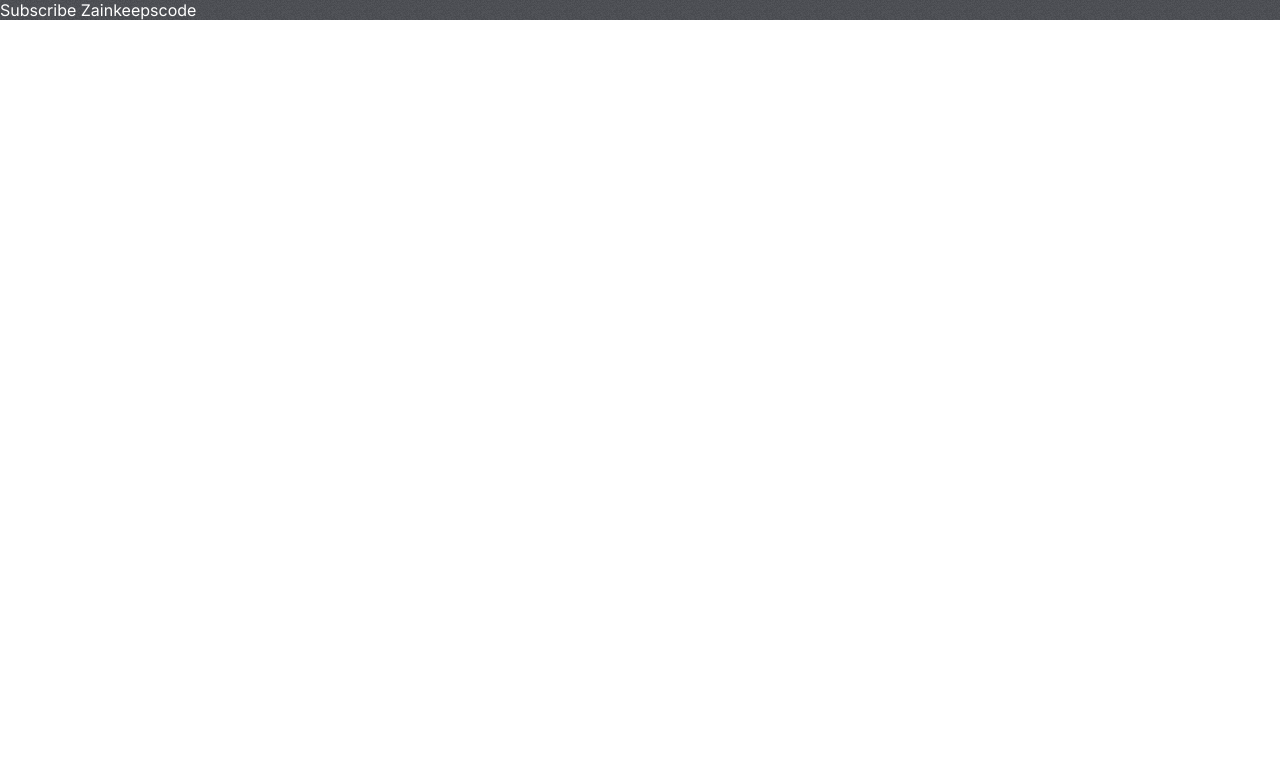
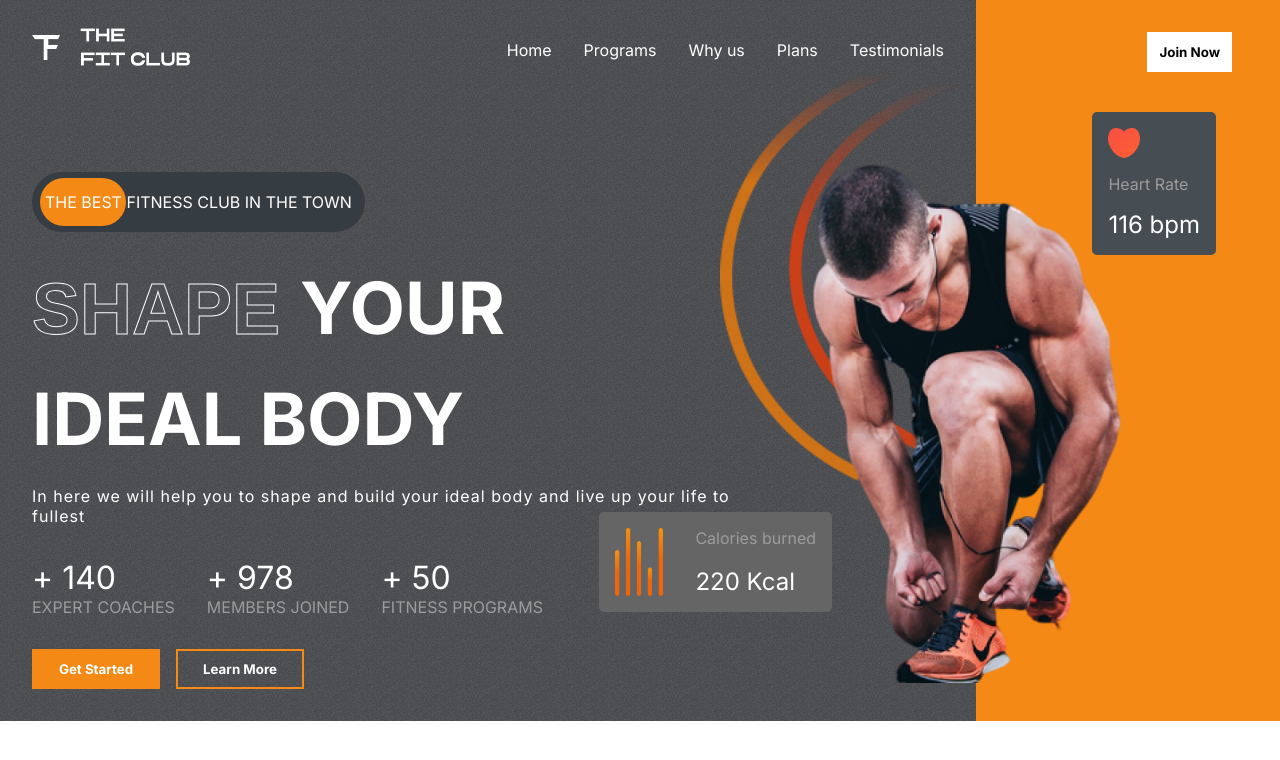
Before and after one commit to frederick486/FITCLUB, a React (Create React App) app in the folder FitClub-Starter/: page / in a window 1280 px wide. Shown: the top 760 px of the page. Built offline with nearby package versions, Linux system fonts and the light colour scheme.

Commit message:
Composants <Header/> et <Hero/>

```diff
--- a/FitClub-Starter/src/App.css
+++ b/FitClub-Starter/src/App.css
@@ -21,3 +21,25 @@
 ::-webkit-scrollbar{
   display: none;
 }
+
+.stroke-text {
+  color: transparent;
+  font-family: Arial, Helvetica, sans-serif;
+  -webkit-text-stroke-width: 1px;
+  -webkit-text-stroke-color: white;
+}
+
+.btn {
+  background-color: white;
+  padding: 0.5rem;
+  font-weight: bold;
+  border: 4px solid transparent;
+  transition: 300ms all;
+  display: flex;
+  align-items: center;
+  justify-content: center;
+}
+
+.btn:hover {
+  cursor: pointer;
+}
--- a/FitClub-Starter/src/App.js
+++ b/FitClub-Starter/src/App.js
@@ -1,8 +1,9 @@
 import './App.css';
+import Hero from './components/Hero/Hero';
 function App() {
   return (
     <div className="App">
-          <span style={{color: 'white'}}>Subscribe Zainkeepscode</span>
+      <Hero/>
     </div>
   );
 }
--- /dev/null
+++ b/FitClub-Starter/src/components/Header/Header.css
@@ -0,0 +1,24 @@
+.header {
+    display: flex;
+    justify-content: space-between;
+}
+
+.logo {
+    width: 10rem;
+    height: 3rem;
+}
+
+.header-menu {
+    list-style: none;
+    display: flex;
+    gap: 2rem;
+    color: white;
+}
+
+.header-menu>li {
+    cursor: pointer;
+}
+
+.header-menu>li:hover {
+    color: var(--orange);
+}
--- /dev/null
+++ b/FitClub-Starter/src/components/Header/Header.jsx
@@ -0,0 +1,22 @@
+import React from 'react'
+import './Header.css'
+import Logo from '../../assets/logo.png'
+
+const Header = () => {
+  return (
+    <div className='header'>
+      <img src={Logo} alt="" className='logo' />
+
+      <ul className='header-menu'>
+        <li>Home</li>
+        <li>Programs</li>
+        <li>Why us</li>
+        <li>Plans</li>
+        <li>Testimonials</li>
+      </ul>
+
+    </div>
+  )
+}
+
+export default Header
--- /dev/null
+++ b/FitClub-Starter/src/components/Hero/Hero.css
@@ -0,0 +1,187 @@
+.hero {
+    display: flex;
+    justify-content: space-between;
+}
+
+.left-h {
+    padding: 2rem;
+    padding-top: 1.5rem;
+    flex:3;
+    display: flex;
+    gap:2rem;
+    flex-direction: column;
+}
+
+.right-h {
+    flex:1;
+    position: relative;
+    background-color: var(--orange);
+}
+
+.the-best-add {
+    margin-top: 4rem;
+    background-color: #363d42;
+    border-radius: 4rem;
+    width: fit-content;
+    padding: 20px 13px;
+    text-transform: uppercase;
+    color: white;
+    position: relative;
+    display: flex;
+    align-items: center;
+    justify-content: flex-start;
+}
+
+.the-best-add>span {
+    z-index: 2;
+}
+
+.the-best-add>div {
+    position: absolute;
+    background-color: var(--orange);
+    width: 5.4rem;
+    height: 80%;
+    left: 8px;
+    border-radius: 3rem;
+    z-index: 1;
+}
+
+.hero-text {
+    display: flex;
+    flex-direction: column;
+    gap: 1.5rem;
+    text-transform: uppercase;
+    font-size: 4.5rem;
+    font-weight: bold;
+    color: white;
+    text-overflow: inherit;
+}
+
+.hero-text>div:nth-of-type(3) {
+    font-size: 1rem;
+    font-weight: 200;
+    text-transform: none;
+    letter-spacing: 1px;
+    width: 80%;
+}
+
+.figures {
+    display: flex;
+    gap: 2rem;
+}
+
+.figures>div {
+    display: flex;
+    flex-direction: column;
+}
+
+.figures>div>span:nth-of-type(1) {
+    color: white;
+    font-size: 2rem;
+}
+
+.figures>div>span:nth-of-type(2) {
+    color: var(--gray);
+    text-transform: uppercase;
+    /* font-size: 2rem; */
+}
+
+.hero-buttons {
+    display: flex;
+    gap: 1rem;
+    font-weight: normal;
+}
+
+.hero-buttons>:nth-child(1) {
+    color: white;
+    background-color: var(--orange);
+    width: 8rem;
+}
+
+.hero-buttons>:nth-child(2) {
+    color: white;
+    background-color: transparent;
+    width: 8rem;
+    border: 2px solid var(--orange);
+}
+
+.right-h>.btn {
+    position: absolute;
+    right: 3rem;
+    top: 2rem;
+    color: black;
+}
+
+.heart-rate {
+    display: flex;
+    flex-direction: column;
+    gap: 1rem;
+    background-color: var(--darkGrey);
+    width: fit-content;
+    padding: 1rem;
+    align-items: start;
+    border-radius: 5px;
+    position: absolute;
+    right: 4rem;
+    top: 7rem;
+}
+
+.heart-rate>img {
+    width: 2rem;
+}
+
+.heart-rate>:nth-child(2) {
+    color: var(--gray);
+}
+
+.heart-rate>:nth-child(3) {
+    color: white;
+    font-size: 1.5rem;
+}
+
+.hero-image {
+    position: absolute;
+    top: 10rem;
+    right: 8rem;
+    width: 23rem;
+}
+
+.hero-image-back {
+    position: absolute;
+    top: 4rem;
+    right: 20rem;
+    z-index: -1;
+    width: 15rem;
+}
+
+.calories {
+    display: flex;
+    gap: 2rem;
+    background-color: var(--caloryCard);
+    border-radius: 5px;
+    padding: 1rem;
+    /* width: fit-content; */
+    width: max-content;
+    position: absolute;
+    top: 32rem;
+    right: 28rem;
+}
+
+.calories > img {
+    width: 3rem;
+}
+
+.calories > div {
+    display: flex;
+    flex-direction: column;
+    justify-content: space-between;
+}
+
+.calories > div > :nth-child(1) {
+    color: var(--gray);
+}
+
+.calories > div > :nth-child(2) {
+    color: white;
+    font-size: 1.5rem;
+}
--- /dev/null
+++ b/FitClub-Starter/src/components/Hero/Hero.jsx
@@ -0,0 +1,82 @@
+import React from 'react'
+import Header from '../Header/Header'
+import './Hero.css'
+import hero_image from '../../assets/hero_image.png'
+import hero_image_back from '../../assets/hero_image_back.png'
+import Heart from '../../assets/heart.png'
+import Calories from '../../assets/calories.png'
+
+const Hero = () => {
+  return (
+    <div className='hero'>
+      <div className="left-h">
+        <Header/>
+        {/* the best ad */}
+        <div className="the-best-add">
+            <div></div>
+            <span>the best fitness club in the town</span>
+        </div>
+
+        {/* Hero Heading */}
+        <div className="hero-text">
+            <div>
+                <span className='stroke-text'>Shape </span>
+                <span>Your</span>
+            </div>
+            <div>
+                <span>Ideal body</span>
+            </div>
+            <div>
+                <span>In here we will help you to shape and build your ideal body and live up your life to fullest</span>
+            </div>
+        </div>
+
+        {/* figures */}
+        <div className="figures">
+            <div>
+                <span>+ 140</span>
+                <span>Expert coaches</span>
+            </div>
+            <div>
+                <span>+ 978</span>
+                <span>Members joined</span>
+            </div>
+            <div>
+                <span>+ 50</span>
+                <span>Fitness programs</span>
+            </div>
+
+        </div>
+
+        {/* hero buttons */}
+        <div className="hero-buttons">
+            <button className="btn">Get Started</button>
+            <button className="btn">Learn More</button>
+        </div>
+      </div>
+      <div className="right-h">
+        <button className='btn'>Join Now</button>
+
+        <div className="heart-rate">
+            <img src={Heart} alt="" />
+            <span>Heart Rate</span>
+            <span>116 bpm</span>
+        </div>
+
+        {/* hero image */}
+        <img src={hero_image} alt="" className="hero-image" />
+        <img src={hero_image_back} alt="" className="hero-image-back" />
+        {/* calories */}
+        <div className="calories">
+            <img src={Calories} alt="" />
+            <div>
+                <span>Calories burned</span>
+                <span>220 Kcal</span>
+            </div>
+        </div>
+        </div>
+    </div>
+  )
+}
+
+export default Hero
```
